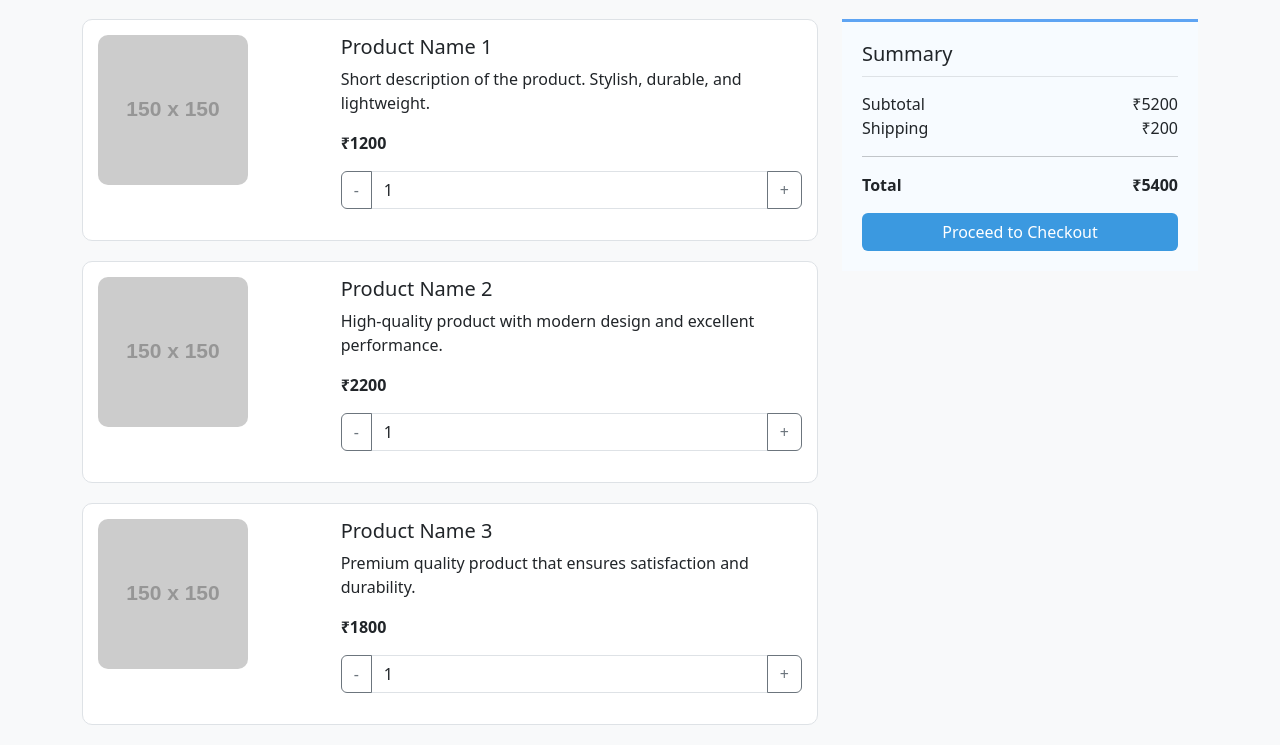
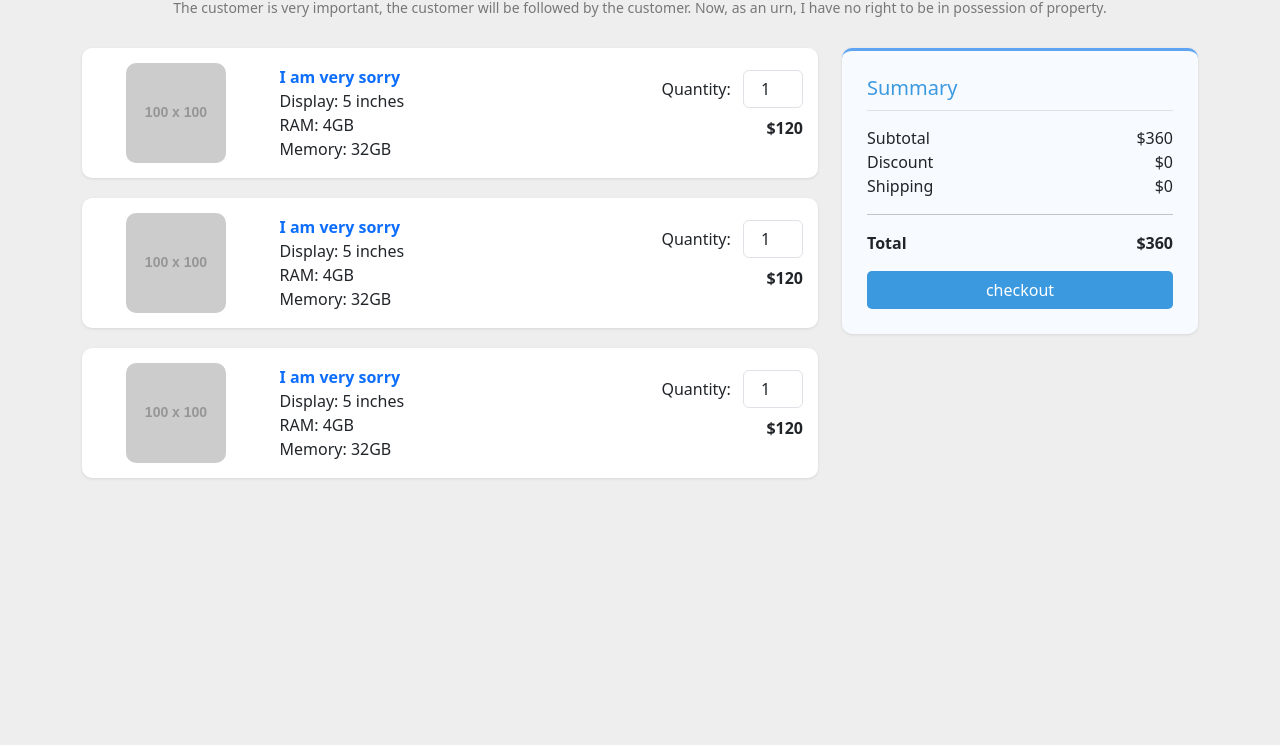
Before and after one commit to acciojob/bootstrap-shopping-cart-madhukayal88-glitch, a website: page main.html in a window 1280 px wide. Shown: the part 97-842 px from the top of the page. After the commit the page ends 800 px from the top, so only its background shows below. Drawn offline with nearby package versions, Linux system fonts and the light colour scheme; placeholder pictures from the web are drawn by us.

Commit message:
created a submission

```diff
--- a/main.html
+++ b/main.html
@@ -5,24 +5,47 @@
   <meta name="viewport" content="width=device-width, initial-scale=1.0">
   <title>Bootstrap Shopping Cart</title>
 
-  <!-- Bootstrap 5 CSS -->
+  <!-- Bootstrap CSS -->
   <link href="https://cdn.jsdelivr.net/npm/bootstrap@5.3.0/dist/css/bootstrap.min.css" rel="stylesheet">
 
   <style>
-    /* Custom Design Specifications */
+    body {
+      background-color: #eee;
+    }
+
     .block-heading {
       color: #3b99e0;
       text-align: center;
       margin-bottom: 30px;
     }
 
+    .block-heading p {
+      color: #777;
+      font-size: 14px;
+    }
+
+    .product {
+      background-color: #fff;
+      border-radius: 10px;
+      padding: 15px;
+      margin-bottom: 20px;
+      box-shadow: 0 1px 3px rgba(0, 0, 0, 0.1);
+    }
+
+    .product img {
+      border-radius: 10px;
+    }
+
     .summary {
       background-color: #f7fbff;
       border-top: 3px solid #5ea4f3;
-      padding: 20px;
+      padding: 25px;
+      border-radius: 10px;
+      box-shadow: 0 1px 3px rgba(0, 0, 0, 0.1);
     }
 
     .summary h5 {
+      color: #3b99e0;
       border-bottom: 1px solid #dee2e6;
       padding-bottom: 10px;
       margin-bottom: 15px;
@@ -33,54 +56,55 @@
       color: white;
       width: 100%;
       font-weight: 500;
+      border-radius: 5px;
     }
 
     .summary .btn:hover {
       background-color: #2a80c5;
     }
 
-    .product {
-      background-color: #fff;
-      border: 1px solid #dee2e6;
-      border-radius: 10px;
-      padding: 15px;
-      margin-bottom: 20px;
-    }
-
-    .product img {
-      border-radius: 10px;
+    .quantity-input {
+      width: 60px;
+      text-align: center;
     }
   </style>
 </head>
-<body class="bg-light">
+<body>
 
-  <div class="container mt-5">
-    <h2 class="block-heading">Shopping Cart</h2>
+  <div class="container mt-5 mb-5">
+    <div class="block-heading">
+      <h2>Shopping cart</h2>
+      <p>The customer is very important, the customer will be followed by the customer. Now, as an urn, I have no right to be in possession of property.</p>
+    </div>
 
     <div class="row">
-      <!-- Left Column: Product Section -->
+      <!-- Left: Products -->
       <div class="col-lg-8">
-        <!-- Products will be inserted here dynamically -->
+        <div id="product-list"></div>
       </div>
 
-      <!-- Right Column: Summary Section -->
+      <!-- Right: Summary -->
       <div class="col-lg-4">
         <div class="summary">
           <h5>Summary</h5>
           <div class="d-flex justify-content-between">
             <span>Subtotal</span>
-            <span id="subtotal">₹0</span>
+            <span id="subtotal">$0</span>
+          </div>
+          <div class="d-flex justify-content-between">
+            <span>Discount</span>
+            <span>$0</span>
           </div>
           <div class="d-flex justify-content-between">
             <span>Shipping</span>
-            <span>₹200</span>
+            <span>$0</span>
           </div>
           <hr>
           <div class="d-flex justify-content-between">
             <strong>Total</strong>
-            <strong id="total">₹200</strong>
+            <strong id="total">$0</strong>
           </div>
-          <button class="btn mt-3">Proceed to Checkout</button>
+          <button class="btn mt-3">checkout</button>
         </div>
       </div>
     </div>
@@ -89,63 +113,76 @@
   <!-- Bootstrap JS -->
   <script src="https://cdn.jsdelivr.net/npm/bootstrap@5.3.0/dist/js/bootstrap.bundle.min.js"></script>
 
-  <!-- JavaScript to dynamically load products -->
   <script>
     const products = [
       {
-        name: "Product Name 1",
-        description: "Short description of the product. Stylish, durable, and lightweight.",
-        price: 1200,
-        image: "https://via.placeholder.com/150"
+        name: "I am very sorry",
+        description: ["Display: 5 inches", "RAM: 4GB", "Memory: 32GB"],
+        price: 120,
+        image: "https://via.placeholder.com/100"
       },
       {
-        name: "Product Name 2",
-        description: "High-quality product with modern design and excellent performance.",
-        price: 2200,
-        image: "https://via.placeholder.com/150"
+        name: "I am very sorry",
+        description: ["Display: 5 inches", "RAM: 4GB", "Memory: 32GB"],
+        price: 120,
+        image: "https://via.placeholder.com/100"
       },
       {
-        name: "Product Name 3",
-        description: "Premium quality product that ensures satisfaction and durability.",
-        price: 1800,
-        image: "https://via.placeholder.com/150"
+        name: "I am very sorry",
+        description: ["Display: 5 inches", "RAM: 4GB", "Memory: 32GB"],
+        price: 120,
+        image: "https://via.placeholder.com/100"
       }
     ];
 
-    const productContainer = document.querySelector('.col-lg-8');
-    const subtotalElement = document.getElementById('subtotal');
-    const totalElement = document.getElementById('total');
-    const shipping = 200;
+    const productList = document.getElementById("product-list");
+    const subtotalElement = document.getElementById("subtotal");
+    const totalElement = document.getElementById("total");
+
+    function renderProducts() {
+      productList.innerHTML = "";
       let subtotal = 0;
 
-    products.forEach(product => {
-      subtotal += product.price;
+      products.forEach((p, index) => {
+        subtotal += p.price;
 
-      const productHTML = `
+        const descHTML = p.description.map(d => `<p class="mb-0">${d}</p>`).join("");
+        productList.innerHTML += `
           <div class="product">
-          <div class="row">
-            <div class="col-md-4">
-              <img src="${product.image}" class="img-fluid" alt="${product.name}">
+            <div class="row align-items-center">
+              <div class="col-md-3 text-center">
+                <img src="${p.image}" class="img-fluid" alt="${p.name}">
               </div>
-            <div class="col-md-8">
-              <h5>${product.name}</h5>
-              <p>${product.description}</p>
-              <p><strong>₹${product.price}</strong></p>
-              <div class="input-group mb-3">
-                <button class="btn btn-outline-secondary" type="button">-</button>
-                <input type="text" class="form-control" value="1" aria-label="Quantity">
-                <button class="btn btn-outline-secondary" type="button">+</button>
+              <div class="col-md-6">
+                <a href="#" class="text-primary text-decoration-none fw-bold">${p.name}</a>
+                ${descHTML}
               </div>
+              <div class="col-md-3 text-end">
+                <label class="me-2">Quantity:</label>
+                <input type="number" class="form-control d-inline-block quantity-input" value="1" min="0" onchange="updateTotals()">
+                <p class="fw-bold mt-2">$${p.price}</p>
               </div>
             </div>
           </div>
         `;
-      productContainer.innerHTML += productHTML;
       });
 
-    // Update summary
-    subtotalElement.textContent = `₹${subtotal}`;
-    totalElement.textContent = `₹${subtotal + shipping}`;
+      subtotalElement.textContent = `$${subtotal}`;
+      totalElement.textContent = `$${subtotal}`;
+    }
+
+    function updateTotals() {
+      let subtotal = 0;
+      const quantities = document.querySelectorAll(".quantity-input");
+      quantities.forEach((input, i) => {
+        subtotal += products[i].price * parseInt(input.value || 0);
+      });
+      subtotalElement.textContent = `$${subtotal}`;
+      totalElement.textContent = `$${subtotal}`;
+    }
+
+    renderProducts();
   </script>
+
 </body>
 </html>
```
Lines whose indentation alone changed are shown as unchanged.
